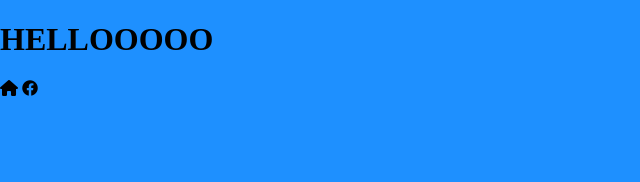
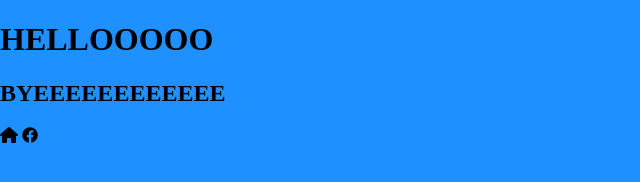
Before and after one commit to ErnazarD/Javascript, a plain HTML site: page index.html in a window 1280 px wide. Shown: the whole page, without its empty margins (0-640 px from the left). Drawn offline with Linux system fonts and the light colour scheme.

Commit message:
pilot commit

```diff
--- a/index.html
+++ b/index.html
@@ -13,6 +13,7 @@
 <body>
 
     <h1>HELLOOOOO </h1>
+    <h2>BYEEEEEEEEEEEE</h2>
 
     <i class="fa-solid fa-house"></i>
     <i class="fa-brands fa-facebook"></i>
```
